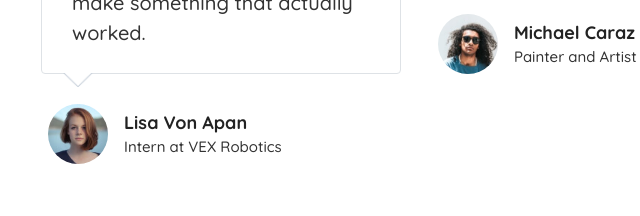
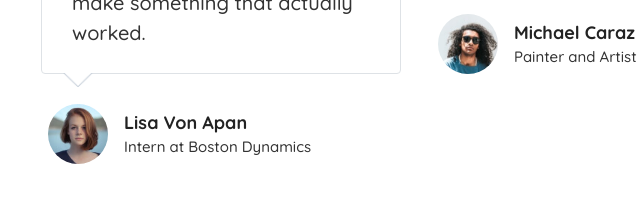
Before and after one commit to RoyceAroc/upskill, a plain HTML site: page index.html in a window 1280 px wide. Shown: the part 3405-3621 px from the top of the page, 419-1059 px from the left. Drawn offline with Linux system fonts and the light colour scheme; files whose address does not match are found by name.

Commit message:
Update index.html

```diff
--- a/index.html
+++ b/index.html
@@ -349,7 +349,7 @@
                             <img class="d-inline rounded-circle mr-3" src="assets/images/testimonials/02.jpg" alt="">
                             <div class="pt-1">
                                 <h5 class="font-weight-bold">Lisa Von Apan</h5>
-                                <p>Intern at VEX Robotics</p>
+                                <p>Intern at Boston Dynamics</p>
                             </div>
                         </div>
                     </div>
```
